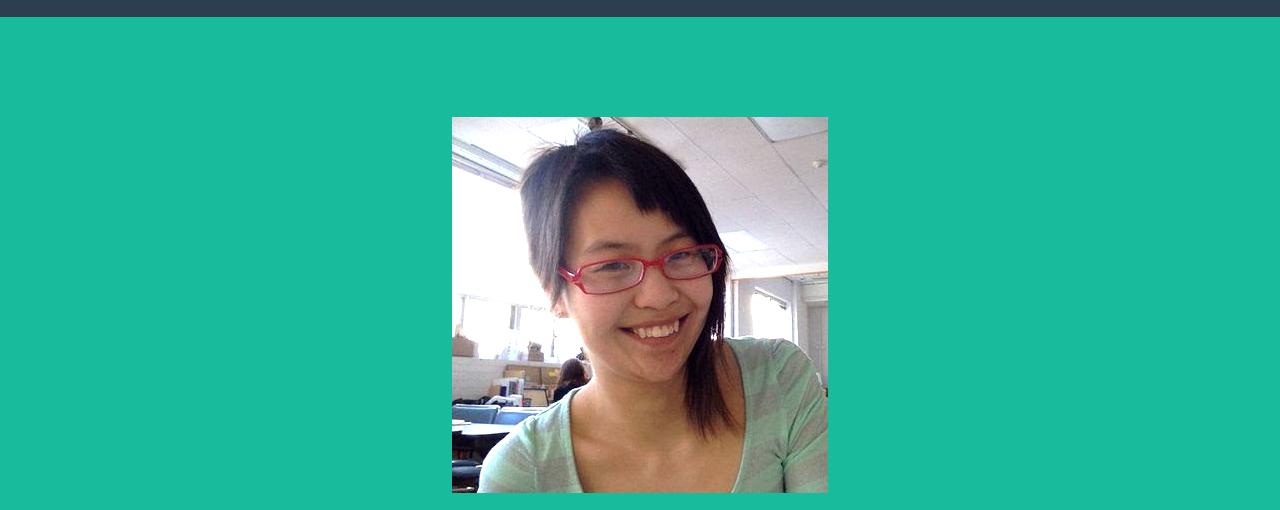
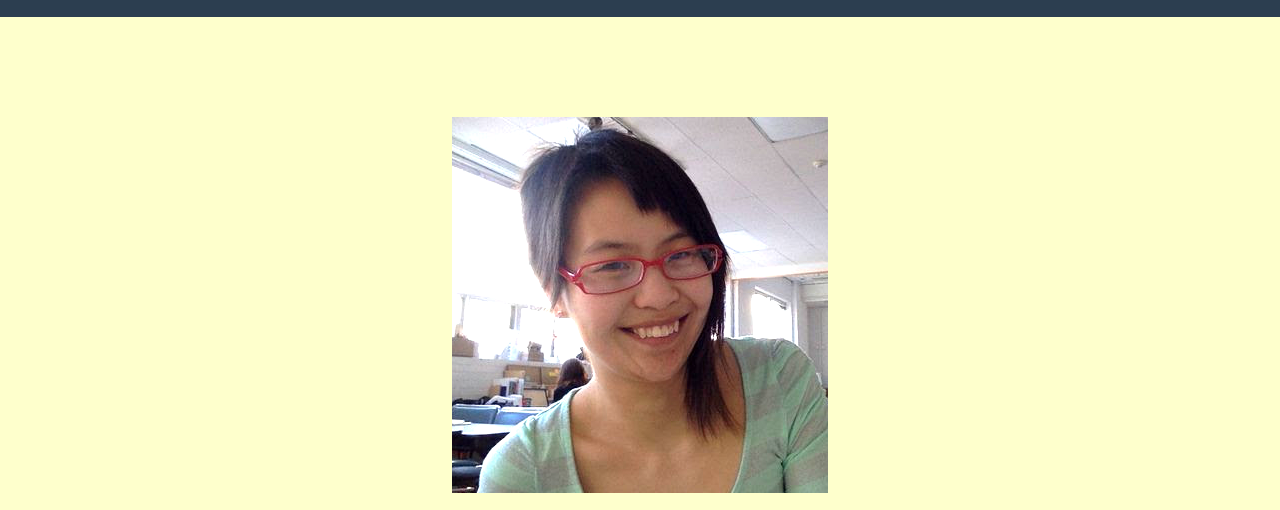
Before and after one commit to ruthgrace/ruthgrace.github.io, a website: page index.html in a window 1280 px wide. Shown: the part 83-593 px from the top of the page. Drawn offline with nearby package versions, Linux system fonts and the light colour scheme.

Commit message:
changed primary background color to liiight yellow

```diff
--- a/less/variables.less
+++ b/less/variables.less
@@ -3,7 +3,7 @@
 // Gray and Brand Colors for use across theme
 
 @theme-primary:    #2C3E50;
-@theme-success:    #18BC9C;
+@theme-success:    #feffcc;
 
 @gray-base:        #000;
 @gray-darker:      lighten(@gray-base, 13.5%); // #222
```
Also changed, not shown: css/freelancer.css, css/freelancer.min.css.
